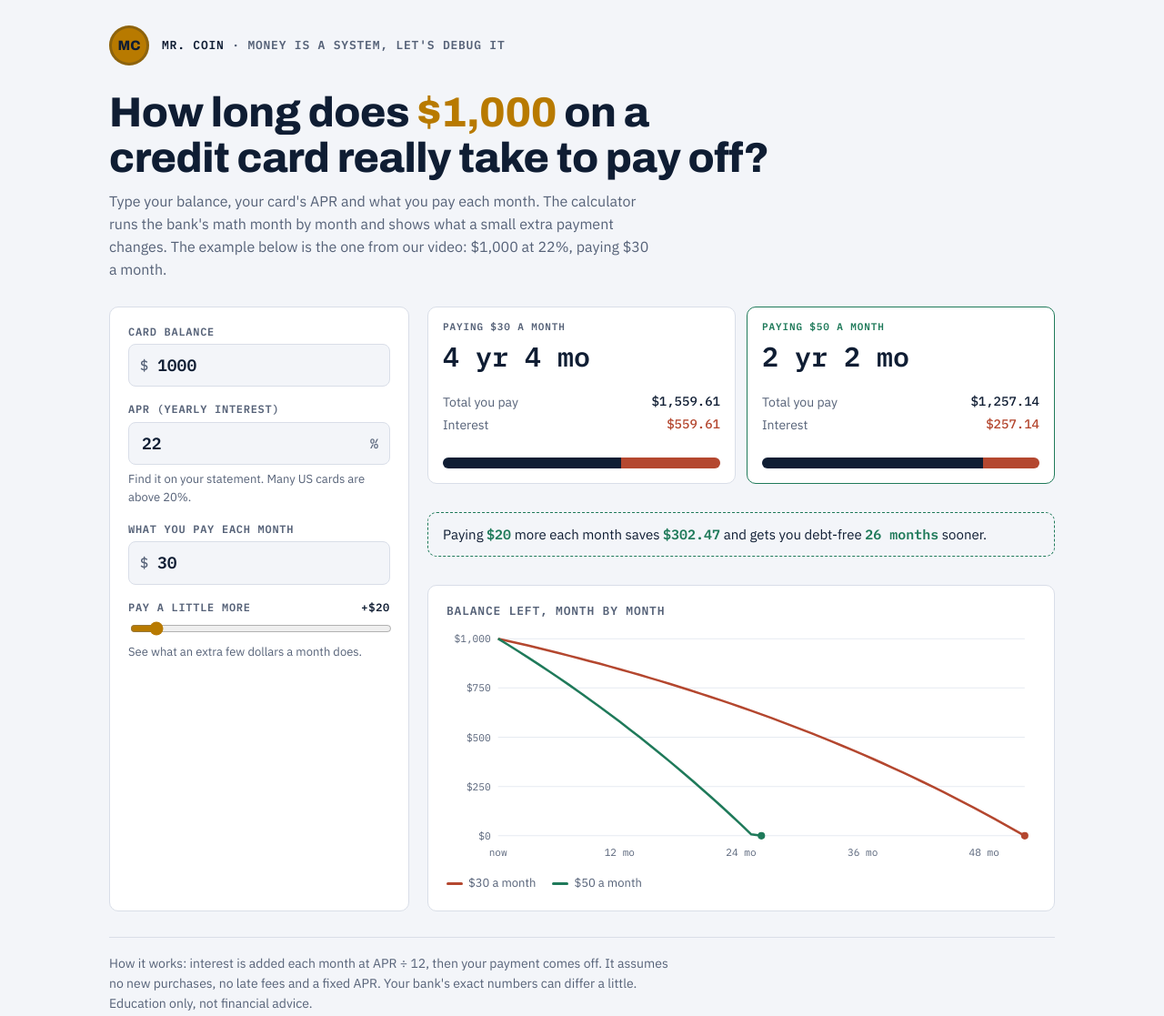
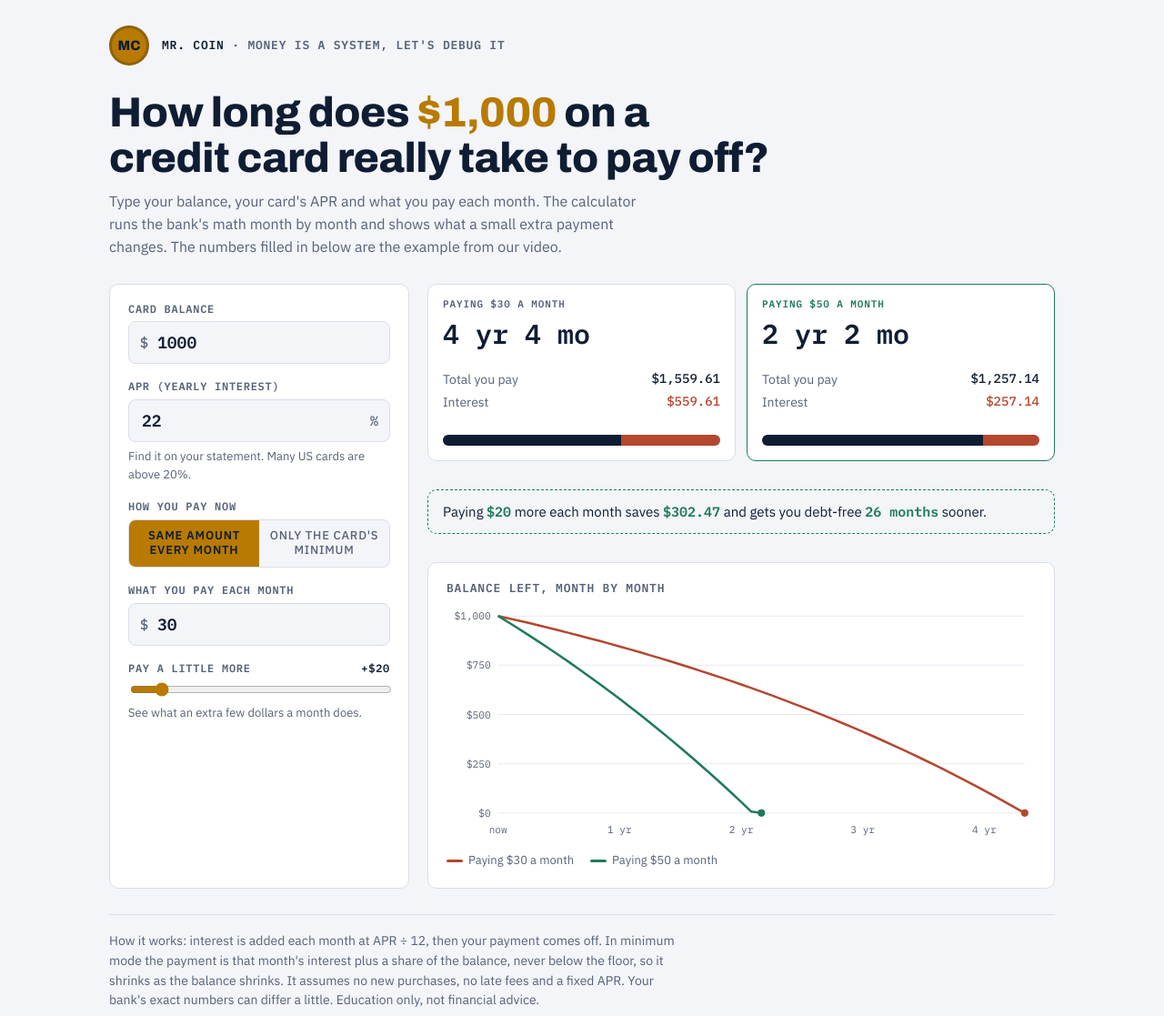
Before and after one commit to askmrcoin/askmrcoin.github.io, a plain HTML site: page payoff.html in a window 1280 px wide. Shown: the top 1117 px of the page at 91% size. Drawn offline with Linux system fonts and the light colour scheme.

Commit message:
Add files via upload

```diff
--- a/payoff.html
+++ b/payoff.html
@@ -3,9 +3,9 @@
 <head>
 <meta charset="utf-8">
 <meta name="viewport" content="width=device-width, initial-scale=1, viewport-fit=cover">
-<meta name="description" content="Free credit card payoff calculator from Mr. Coin: see how long your balance really takes to pay off and what a small extra payment saves.">
+<meta name="description" content="Free credit card payoff calculator from Mr. Coin: see how long your balance really takes to pay off, on a fixed payment or only the minimum, and what a small extra payment saves.">
 <meta property="og:title" content="Credit Card Payoff Calculator | Mr. Coin">
-<meta property="og:description" content="How long does $1,000 on a credit card really take to pay off? Type your balance, APR and payment.">
+<meta property="og:description" content="How long does your credit card balance really take to pay off? Type your balance, APR and payment.">
 <style>:root{padding-top:env(safe-area-inset-top,0px);padding-bottom:env(safe-area-inset-bottom,0px)}body{margin:0}img{max-width:100%}[hidden]{display:none!important}</style>
 <title>Credit Card Payoff Calculator | Mr. Coin</title>
 <meta name="claude:viewport-fit-sides" content="cover">
@@ -50,6 +50,14 @@ h1 em{font-style:normal;color:var(--gold)}
 .inrow input{flex:1;min-width:0;border:0;background:transparent;color:var(--ink);font:600 18px/2.4 var(--mono);outline:none;font-variant-numeric:tabular-nums}
 .inrow:focus-within{border-color:var(--gold);box-shadow:0 0 0 3px var(--gold-soft)}
 input[type=range]{width:100%;accent-color:var(--gold)}
+fieldset.seg-wrap{border:0;padding:0;margin:0;min-width:0}
+fieldset.seg-wrap legend{font:600 12px/1.2 var(--mono);letter-spacing:.06em;text-transform:uppercase;color:var(--muted);padding:0;margin-bottom:6px}
+.seg{position:relative;display:grid;grid-template-columns:1fr 1fr;border:1px solid var(--line);border-radius:8px;overflow:hidden;background:var(--bg)}
+.seg input{position:absolute;opacity:0;pointer-events:none}
+.seg label{padding:9px 10px;text-align:center;font:500 13px/1.3 var(--body);color:var(--muted);cursor:pointer}
+.seg input:checked+label{background:var(--gold);color:#0f1d33;font-weight:600}
+.seg input:focus-visible+label{outline:2px solid var(--gold);outline-offset:-2px}
+#minBox{display:grid;gap:6px}
 .hint{font-size:13px;color:var(--muted);margin:0}
 .readouts{display:grid;gap:16px;min-width:0}
 .cards{display:grid;grid-template-columns:1fr 1fr;gap:12px}
@@ -93,8 +101,8 @@ footer p{margin:0;max-width:75ch}
   </header>
 
   <section style="display:grid;gap:10px">
-    <h1>How long does <em>$1,000</em> on a credit card really take to pay off?</h1>
-    <p class="lede">Type your balance, your card's APR and what you pay each month. The calculator runs the bank's math month by month and shows what a small extra payment changes. The example below is the one from our video: $1,000 at 22%, paying $30 a month.</p>
+    <h1>How long does <em id="hBal">$1,000</em> on a credit card really take to pay off?</h1>
+    <p class="lede">Type your balance, your card's APR and what you pay each month. The calculator runs the bank's math month by month and shows what a small extra payment changes. The numbers filled in below are the example from our video.</p>
   </section>
 
   <section class="bench">
@@ -108,14 +116,28 @@ footer p{margin:0;max-width:75ch}
         <div class="inrow"><input id="apr" type="number" inputmode="decimal" min="0" max="60" step="0.1" value="22"><span>%</span></div>
         <p class="hint">Find it on your statement. Many US cards are above 20%.</p>
       </div>
-      <div class="field">
+      <fieldset class="field seg-wrap">
+        <legend>How you pay now</legend>
+        <div class="seg">
+          <input type="radio" name="mode" id="modeFixed" value="fixed" checked><label for="modeFixed">Same amount every month</label>
+          <input type="radio" name="mode" id="modeMin" value="min"><label for="modeMin">Only the card's minimum</label>
+        </div>
+      </fieldset>
+      <div class="field" id="fixedBox">
         <label for="pay">What you pay each month</label>
         <div class="inrow"><span>$</span><input id="pay" type="number" inputmode="decimal" min="1" step="1" value="30"></div>
       </div>
+      <div class="field" id="minBox" hidden>
+        <label for="pct">Minimum = interest + this share of the balance</label>
+        <div class="inrow"><input id="pct" type="number" inputmode="decimal" min="0" max="10" step="0.5" value="1"><span>%</span></div>
+        <label for="floor">But never less than</label>
+        <div class="inrow"><span>$</span><input id="floor" type="number" inputmode="decimal" min="0" step="1" value="35"></div>
+        <p class="hint">Many US cards use interest + 1% with a floor of $25 to $40. Check your statement.</p>
+      </div>
       <div class="field">
-        <label for="extra">Pay a little more <output id="extraOut" for="extra">+$20</output></label>
-        <input id="extra" type="range" min="5" max="200" step="5" value="20">
-        <p class="hint">See what an extra few dollars a month does.</p>
+        <label for="extra" id="extraLbl">Pay a little more <output id="extraOut" for="extra">+$20</output></label>
+        <input id="extra" type="range" min="0" max="200" step="5" value="20">
+        <p class="hint" id="extraHint">See what an extra few dollars a month does.</p>
       </div>
     </form>
 
@@ -151,7 +173,7 @@ footer p{margin:0;max-width:75ch}
   </section>
 
   <footer>
-    <p>How it works: interest is added each month at APR ÷ 12, then your payment comes off. It assumes no new purchases, no late fees and a fixed APR. Your bank's exact numbers can differ a little. Education only, not financial advice.</p>
+    <p>How it works: interest is added each month at APR ÷ 12, then your payment comes off. In minimum mode the payment is that month's interest plus a share of the balance, never below the floor, so it shrinks as the balance shrinks. It assumes no new purchases, no late fees and a fixed APR. Your bank's exact numbers can differ a little. Education only, not financial advice.</p>
     <p>The simple rule from the video: use a credit card like a debit card, and pay the full statement every month. Then interest is zero.</p>
     <div class="links">
       <a class="primary" href="https://www.youtube.com/@AskMrCoin" target="_blank" rel="noopener">Watch Mr. Coin on YouTube</a>
@@ -174,6 +196,17 @@ footer p{margin:0;max-width:75ch}
     while(b>0.005&&m<1200){b+=b*r;const p=Math.min(pay,b);b-=p;total+=p;m++;trace.push(Math.max(b,0));}
     return {never:false,months:m,total,interest:total-balance,trace};
   }
+  // Card minimum: this month's interest + pct of the balance, but at least the floor. It shrinks as the balance shrinks.
+  function runMin(balance,apr,pct,floor){
+    const r=apr/100/12; let b=balance,total=0,m=0,first=0; const trace=[b];
+    while(b>0.005&&m<1200){const i=b*r;let p=Math.max(i+b*pct/100,floor);p=Math.min(p,b+i);if(p<=i+0.005)return {never:true,trace:[balance],first:p};if(!m)first=p;b=b+i-p;total+=p;m++;trace.push(Math.max(b,0));}
+    if(b>0.005)return {never:true,trace,first};
+    return {never:false,months:m,total,interest:total-balance,trace,first};
+  }
+  const minMode=()=>$('modeMin').checked;
+  function preset(){
+    if(location.hash==='#minimum'){$('bal').value=5000;$('apr').value=22;$('modeMin').checked=true;$('pct').value=1;$('floor').value=35;$('extra').value=0;}
+  }
 
   function card(sfx,res,balance){
     if(res.never){$('time'+sfx).textContent='Never';$('tot'+sfx).textContent='—';$('int'+sfx).textContent='grows';$('sp'+sfx).style.width='0';$('si'+sfx).style.width='100%';return;}
@@ -194,8 +227,8 @@ footer p{margin:0;max-width:75ch}
     for(let k=0;k<=4;k++){const v=balance*k/4,yy=y(v);
       g+=`<line x1="${L}" x2="${W-R}" y1="${yy}" y2="${yy}" stroke="${c('--grid')}" stroke-width="1"/>`+
          `<text x="${L-8}" y="${yy+4}" text-anchor="end" font-family="IBM Plex Mono, monospace" font-size="11" fill="${c('--muted')}">${whole(v)}</text>`;}
-    const step=n>48?12:n>18?6:3;
-    for(let i=0;i<=n;i+=step){g+=`<text x="${x(i)}" y="${H-12}" text-anchor="middle" font-family="IBM Plex Mono, monospace" font-size="11" fill="${c('--muted')}">${i===0?'now':i+' mo'}</text>`;}
+    const step=n>72?Math.ceil(n/6/12)*12:n>48?12:n>18?6:3;
+    for(let i=0;i<=n;i+=step){const lab=i===0?'now':(step>=12?(i/12)+' yr':i+' mo');g+=`<text x="${x(i)}" y="${H-12}" text-anchor="middle" font-family="IBM Plex Mono, monospace" font-size="11" fill="${c('--muted')}">${lab}</text>`;}
     const path=(t,col,w)=>{if(t.length<2)return '';let d=t.map((v,i)=>(i?'L':'M')+x(i).toFixed(1)+' '+y(v).toFixed(1)).join(' ');
       const last=t.length-1;return `<path d="${d}" fill="none" stroke="${col}" stroke-width="${w}" stroke-linejoin="round"/>`+
         `<circle cx="${x(last)}" cy="${y(t[last])}" r="4" fill="${col}"/>`;};
@@ -205,20 +238,38 @@ footer p{margin:0;max-width:75ch}
   }
 
   function update(){
-    const balance=Math.max(1,+$('bal').value||0), apr=Math.max(0,+$('apr').value||0), pay=Math.max(1,+$('pay').value||0), extra=+$('extra').value;
+    const balance=Math.max(1,+$('bal').value||0), apr=Math.max(0,+$('apr').value||0), extra=+$('extra').value;
+    const mm=minMode();
+    $('hBal').textContent=whole(balance);
+    $('fixedBox').hidden=mm; $('minBox').hidden=!mm;
     $('extraOut').textContent='+$'+extra;
-    const a=run(balance,apr,pay), b=run(balance,apr,pay+extra);
-    $('tagA').textContent='Paying '+whole(pay)+' a month'; $('tagB').textContent='Paying '+whole(pay+extra)+' a month';
-    $('lgA').textContent=whole(pay)+' a month'; $('lgB').textContent=whole(pay+extra)+' a month';
+    let a,b,pay,payB,labA,labB;
+    if(mm){
+      const pct=Math.max(0,+$('pct').value||0), floor=Math.max(0,+$('floor').value||0);
+      a=runMin(balance,apr,pct,floor); pay=a.first; payB=pay+extra; b=run(balance,apr,payB);
+      labA='Only the minimum (starts at '+whole(pay)+')';
+      labB=extra?'Fixed '+whole(payB)+' a month':'Freeze at '+whole(pay)+' a month';
+      $('extraHint').textContent='Rule from the video: keep paying your first minimum ('+whole(pay)+') every month, then add a little on top.';
+    }else{
+      pay=Math.max(1,+$('pay').value||0); payB=pay+extra; a=run(balance,apr,pay); b=run(balance,apr,payB);
+      labA='Paying '+whole(pay)+' a month'; labB='Paying '+whole(payB)+' a month';
+      $('extraHint').textContent='See what an extra few dollars a month does.';
+    }
+    $('tagA').textContent=labA; $('tagB').textContent=labB;
+    $('lgA').textContent=labA; $('lgB').textContent=labB;
     card('A',a,balance); card('B',b,balance);
     const w=$('warn');
-    if(a.never){w.hidden=false;w.textContent='At '+whole(pay)+' a month the interest ('+money(balance*apr/100/12)+' a month) eats the whole payment. The balance never goes down.';}
+    if(a.never){w.hidden=false;w.textContent=mm?'With these settings the minimum never pays the balance off. Check the share and the floor on your statement.':'At '+whole(pay)+' a month the interest ('+money(balance*apr/100/12)+' a month) eats the whole payment. The balance never goes down.';}
     else w.hidden=true;
     const s=$('save');
-    if(!a.never&&!b.never){s.hidden=false;s.innerHTML='Paying <strong>$'+extra+'</strong> more each month saves <strong>'+money(a.interest-b.interest)+'</strong> and gets you debt-free <strong>'+(a.months-b.months)+' months</strong> sooner.';}
+    if(!a.never&&!b.never&&a.months>b.months){s.hidden=false;
+      const what=mm?(extra?'Paying a fixed <strong>'+whole(payB)+'</strong> instead of the shrinking minimum':'Freezing your payment at <strong>'+whole(pay)+'</strong>'):'Paying <strong>$'+extra+'</strong> more each month';
+      s.innerHTML=what+' saves <strong>'+money(a.interest-b.interest)+'</strong> and gets you debt-free <strong>'+(a.months-b.months)+' months</strong> sooner.';}
     else s.hidden=true;
     chart(a,b,balance);
   }
+  preset();
+  window.addEventListener('hashchange',()=>{preset();update();});
   $('f').addEventListener('input',update);
   $('f').addEventListener('submit',e=>e.preventDefault());
   try{matchMedia('(prefers-color-scheme: dark)').addEventListener('change',update);}catch(e){}
```
